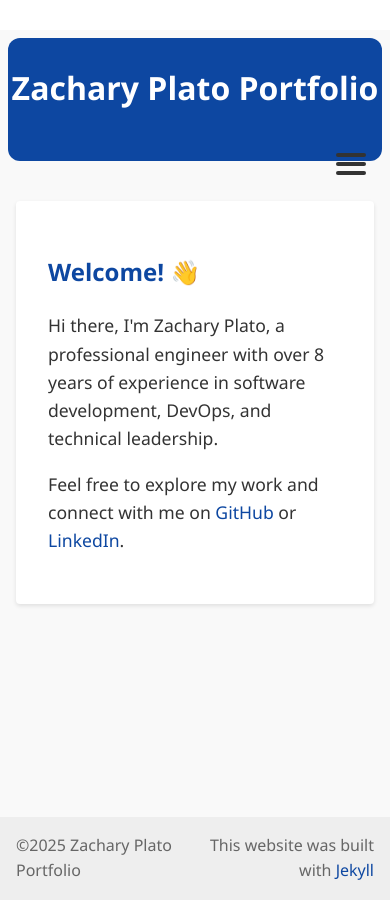
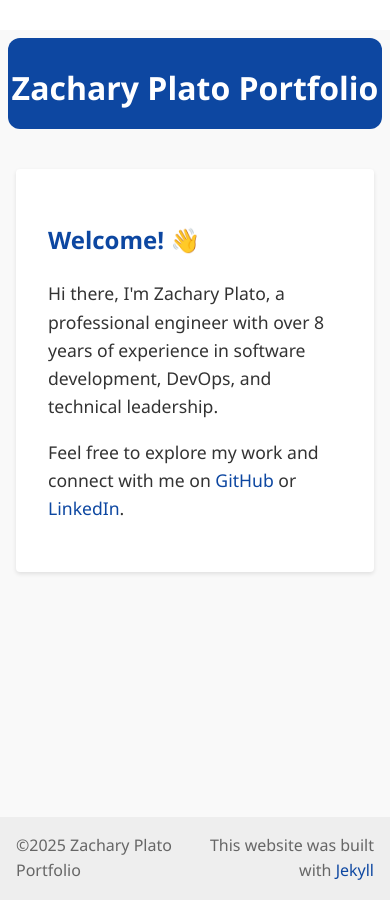
Before and after one commit to zplato/zplato.github.io, a Jekyll site: the page built from index.html, in a window 390 px wide. Built offline with Jekyll 4.4.1, drawn with Linux system fonts in a browser that asks for light colours.

Commit message:
init site

```diff
--- a/_layouts/default.html
+++ b/_layouts/default.html
@@ -47,15 +47,6 @@
       box-sizing: border-box;
     }
 
-    .hamburger-container {
-      position: relative;
-      margin-top: 1rem; /* Push it below the header text */
-      text-align: right;
-      padding: 0.5rem 0.5rem;
-      z-index: 1002;
-      box-sizing: border-box;
-    }
-
     @media screen and (max-width: 768px) {
       nav ul {
         display: none !important;
@@ -74,22 +65,6 @@
       nav ul.active {
         display: flex !important;
         pointer-events: auto;
-      }
-
-      .hamburger {
-        display: inline-block;
-        width: 30px;
-        height: 22px;
-        cursor: pointer;
-      }
-
-      .hamburger span {
-        display: block;
-        height: 4px;
-        width: 100%;
-        background: #333;
-        margin-bottom: 5px;
-        border-radius: 2px;
       }
 
       nav ul li a {
@@ -113,13 +88,6 @@
 <div class="top-bar"></div>
 <header>
   <h1>{{ site.title }}</h1>
-  <div class="hamburger-container">
-    <div class="hamburger" id="hamburger">
-      <span></span>
-      <span></span>
-      <span></span>
-    </div>
-  </div>
   <nav>
     <ul id="navMenu">
       <li><a href="{{ '/' | relative_url }}">Home</a></li>
```
Also changed, not shown: other parts of _layouts/default.html (+0 -23 lines).
